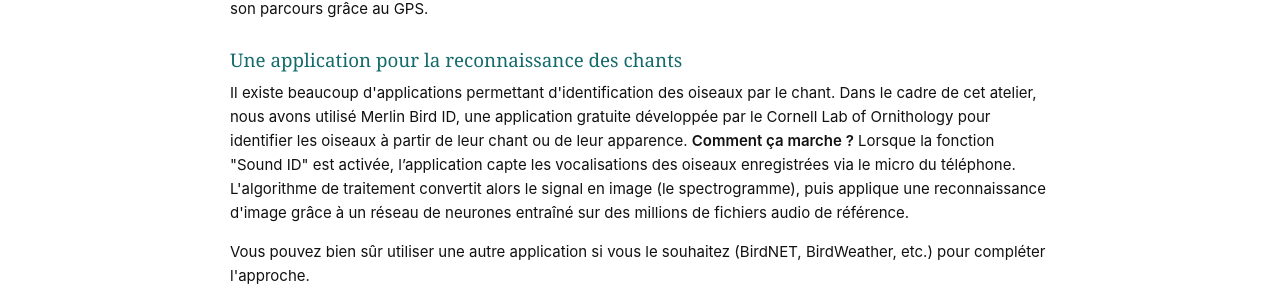
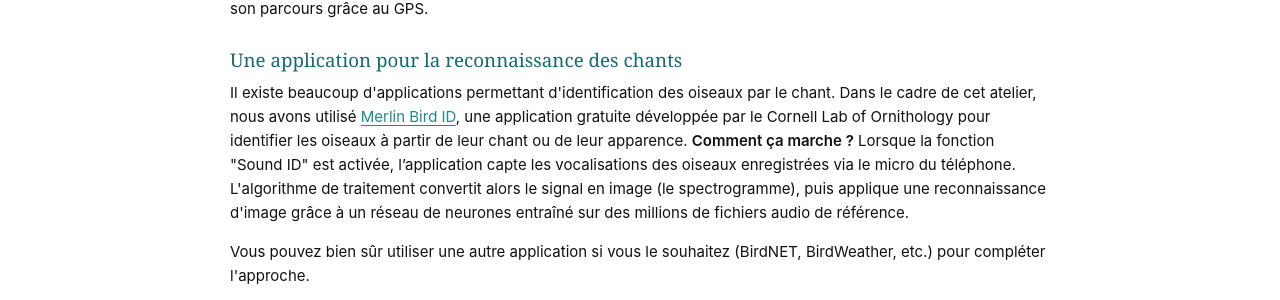
Before and after one commit to marieleapouliquen/wiki-cap-nature, a Jekyll site: the page built from _pages/module-oiseaux/index.md, in a window 1280 px wide and 900 px high, scrolled down 1162 px. Shown: the part 177-477 px from the top of the window. Built offline with Jekyll 4.4.1, drawn with Linux system fonts in a browser that asks for light colours; part of the change alters nothing that is shown.

```diff
--- a/_pages/module-oiseaux/index.md
+++ b/_pages/module-oiseaux/index.md
@@ -160,8 +160,6 @@ title: "À l'écoute des oiseaux et du paysage sonore"
 
 
 
-
-
   <section id="objectifs" class="section-full-bleed" style="background-color: #fafbf6; border-top: 0.2px solid #e2e6d8; border-bottom: 0.2px solid #e2e6d8; padding: 0rem 0; margin: 0; overflow: hidden;">
     <div class="container">
       <div class="page-content" style="padding-top: 0; padding-bottom: 0;">
@@ -187,7 +185,7 @@ title: "À l'écoute des oiseaux et du paysage sonore"
     <p><a href="https://www.fizziq.org/" target="_blank" rel="noopener">Fizziq</a> est une application qui transforme le smartphone en un véritable laboratoire de mesure. Dans le cadre de cet atelier, nous l'utilisons pour mesurer le niveau sonore en temps réel (décibels). Elle peut aussi servir à géolocaliser son parcours grâce au GPS.</p>
 
     <h3>Une application pour la reconnaissance des chants</h3>
-    <p>Il existe beaucoup d'applications permettant d'identification des oiseaux par le chant. Dans le cadre de cet atelier, nous avons utilisé Merlin Bird ID, une application gratuite développée par le Cornell Lab of Ornithology pour identifier les oiseaux à partir de leur chant ou de leur apparence. <strong>Comment ça marche ?</strong> Lorsque la fonction "Sound ID" est activée, l’application capte les vocalisations des oiseaux enregistrées via le micro du téléphone. L'algorithme de traitement convertit alors le signal en image (le spectrogramme), puis applique une reconnaissance d'image grâce à un réseau de neurones entraîné sur des millions de fichiers audio de référence.</p>
+    <p>Il existe beaucoup d'applications permettant d'identification des oiseaux par le chant. Dans le cadre de cet atelier, nous avons utilisé <a href="https://merlin.allaboutbirds.org/" target="_blank" rel="noopener">Merlin Bird ID</a>, une application gratuite développée par le Cornell Lab of Ornithology pour identifier les oiseaux à partir de leur chant ou de leur apparence. <strong>Comment ça marche ?</strong> Lorsque la fonction "Sound ID" est activée, l’application capte les vocalisations des oiseaux enregistrées via le micro du téléphone. L'algorithme de traitement convertit alors le signal en image (le spectrogramme), puis applique une reconnaissance d'image grâce à un réseau de neurones entraîné sur des millions de fichiers audio de référence.</p>
 
     <p>Vous pouvez bien sûr utiliser une autre application si vous le souhaitez (BirdNET, BirdWeather, etc.) pour compléter l'approche.</p>
 
```
